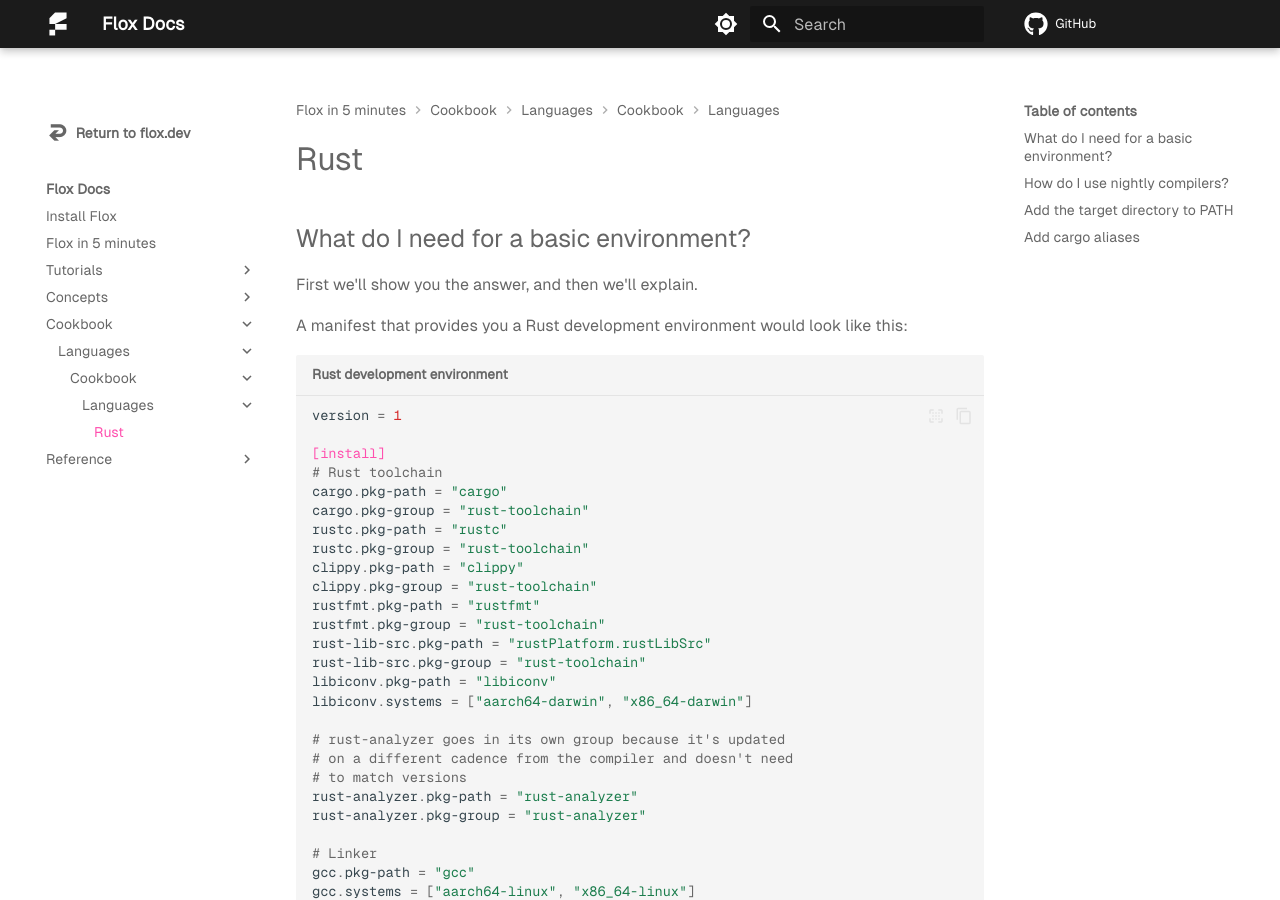
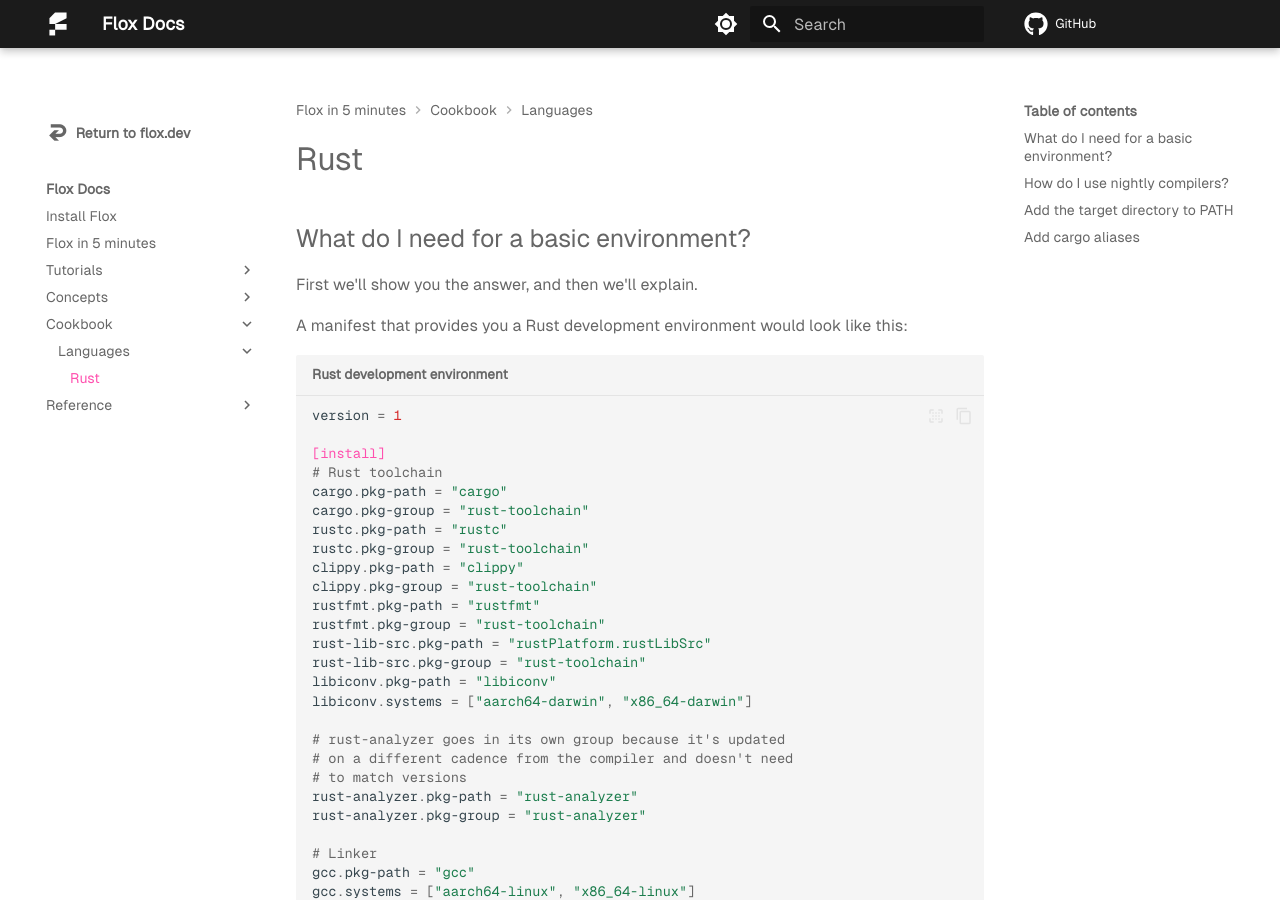
Before and after one commit to flox/floxdocs, an MkDocs documentation site: the page built from docs/cookbook/languages/rust.md, in a window 1280 px wide and 900 px high. Built offline with MkDocs 1.6.1 and Material for MkDocs 9.7.7, drawn with Linux system fonts in a browser that asks for light colours; plug-ins that fetch from the network failed and are left out; comment, search, counter and statistics services are not loaded; some of the changed lines change nothing that is shown.

Commit message:
fix what I broke

```diff
--- a/mkdocs.yml
+++ b/mkdocs.yml
@@ -50,11 +50,11 @@
     - Services: concepts/services.md
   - Cookbook:
     - Languages:
-      - ...
+      - ... | flat | cookbook/languages/*
   - Reference:
     - Flox manual:
       - reference/command-reference/flox.md
-      #- ... | flat | reference/command-reference/*
+      - ... | flat | reference/command-reference/*
 
 strict: true
 validation:
```
